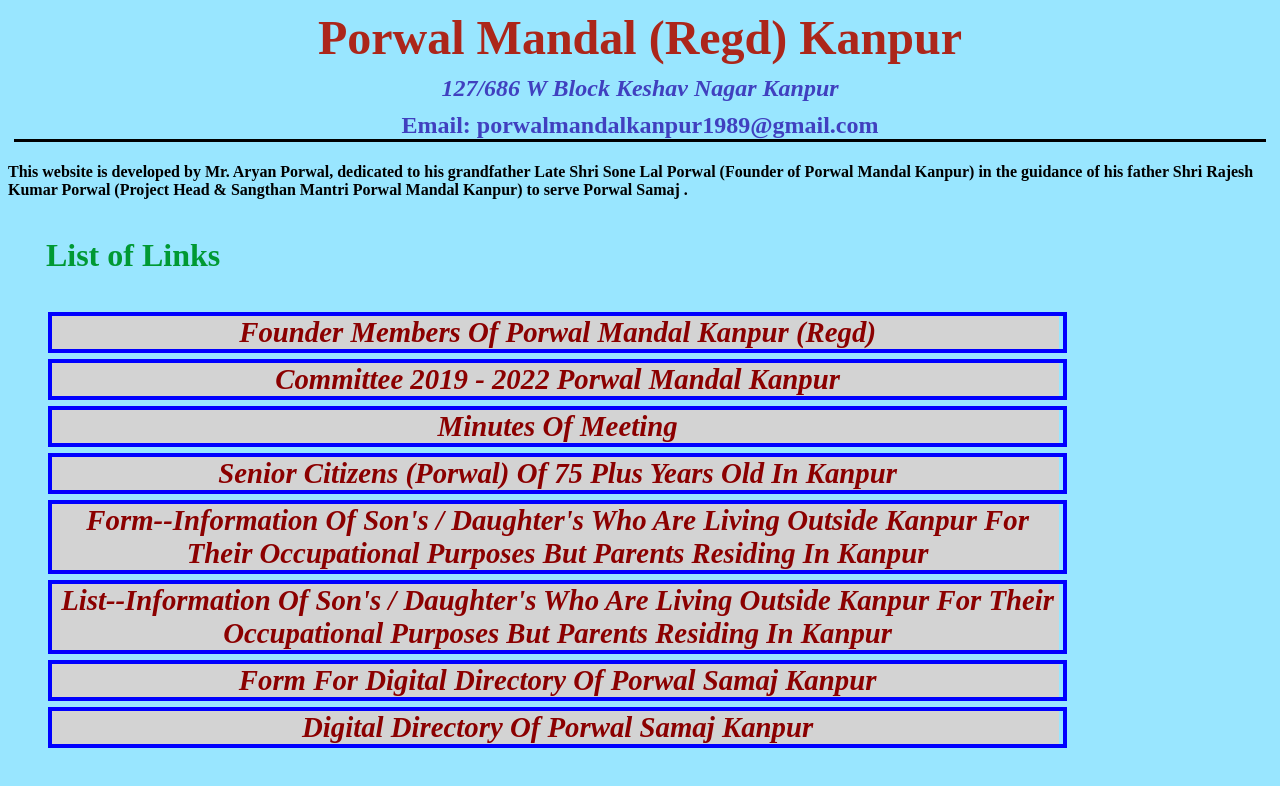
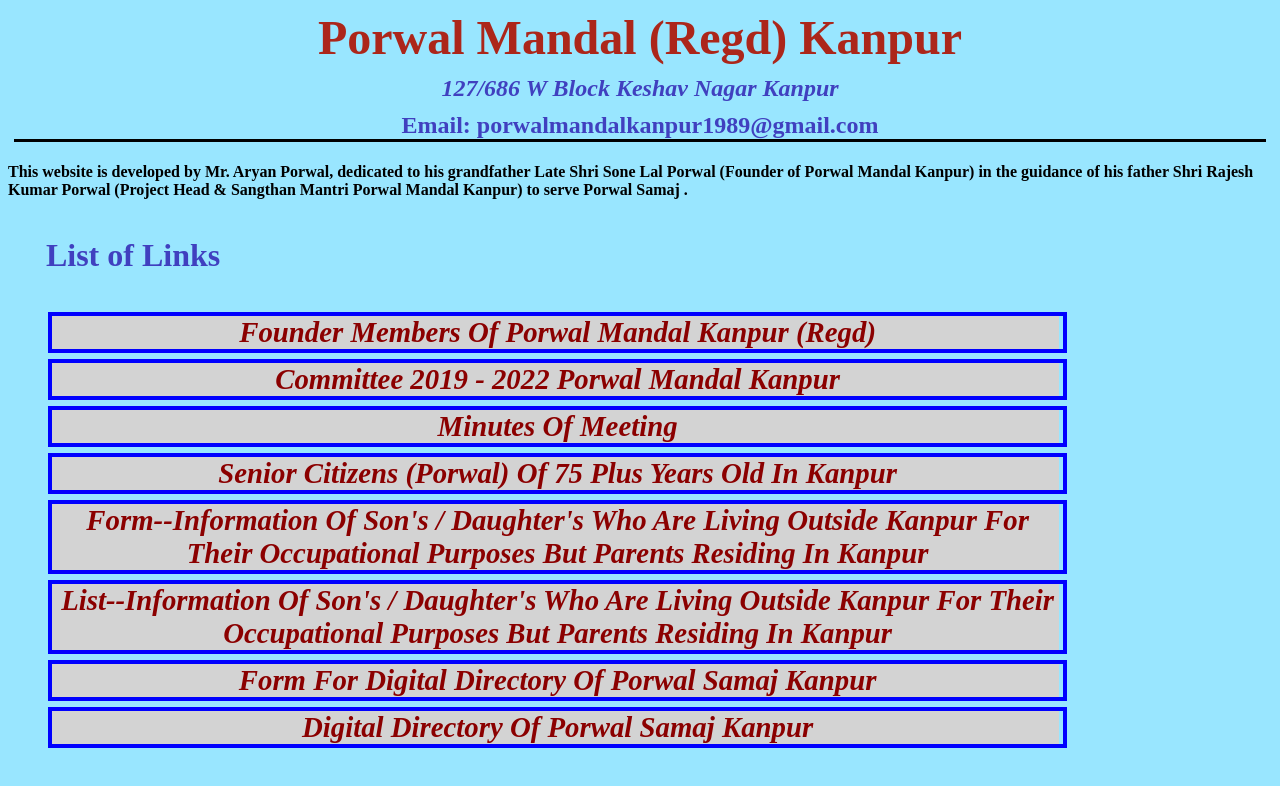
Before and after one commit to Porwalmandalkanpur/rkp, a plain HTML site: page index.html in a window 1280 px wide. Drawn offline with Linux system fonts and the light colour scheme.

Commit message:
Update Porwal style.css

```diff
--- a/Porwal style.css
+++ b/Porwal style.css
@@ -53,7 +53,7 @@ h4{
 
 		}
 		.bo{
-			color:#009933;
+			color:#4040bf;
 
 			font-size:200%;
 			font-weight:bold;
```
